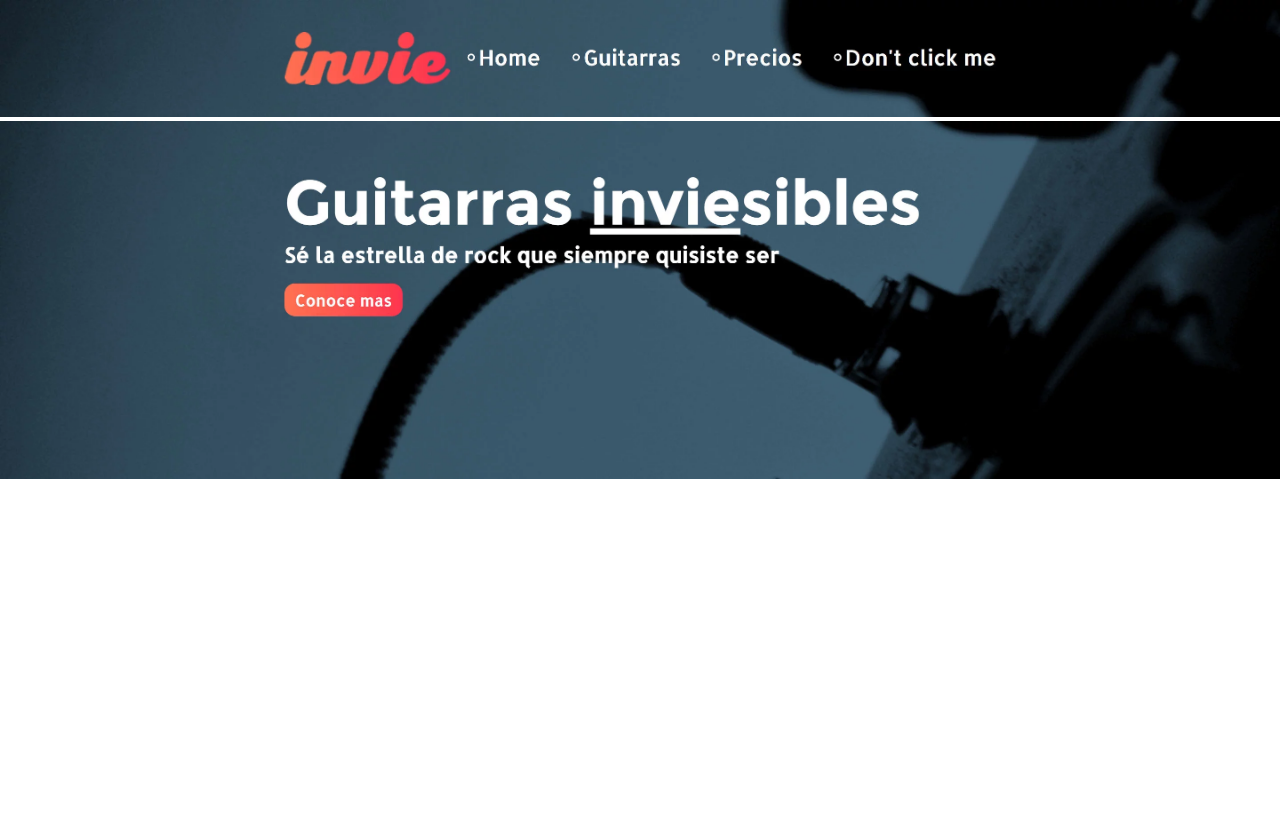
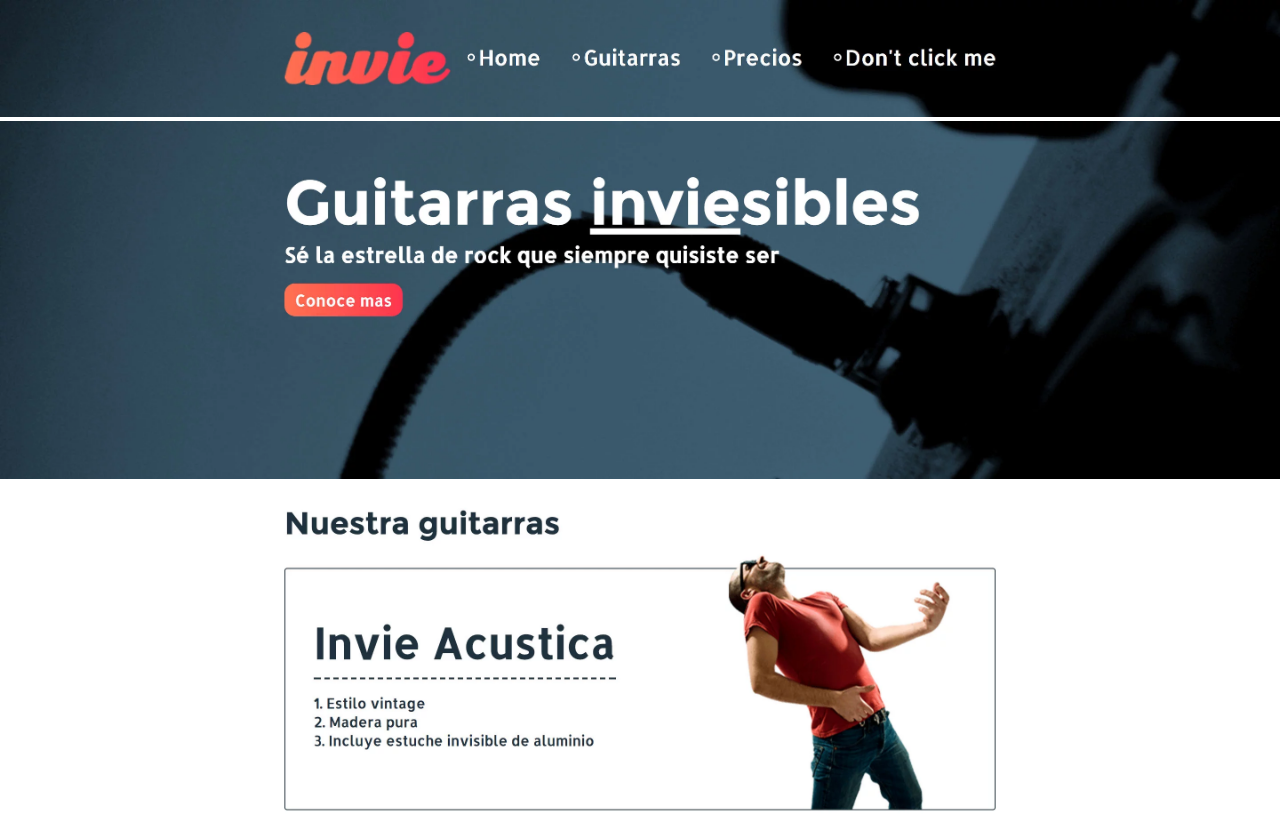
Before and after one commit to jdbedoyat/invie-github, a plain HTML site: page index.html in a window 1280 px wide. Before the commit the page ends 800 px from the top, so only its background shows below. Drawn offline with Linux system fonts and the light colour scheme.

Commit message:
agregando guitarra acustica

```diff
--- a/index.html
+++ b/index.html
@@ -9,13 +9,14 @@
       }
       img {
         max-width: 100%;
+        vertical-aling: top;
       }
-
     </style>
   </head>
   <body>
     <img src="header.webp" alt="">
     <img src="hero.webp" alt="">
+    <img src="acustica.webp" alt="">
 
   </body>
 </html>
```
Also changed, not shown: acustica.webp (added).
